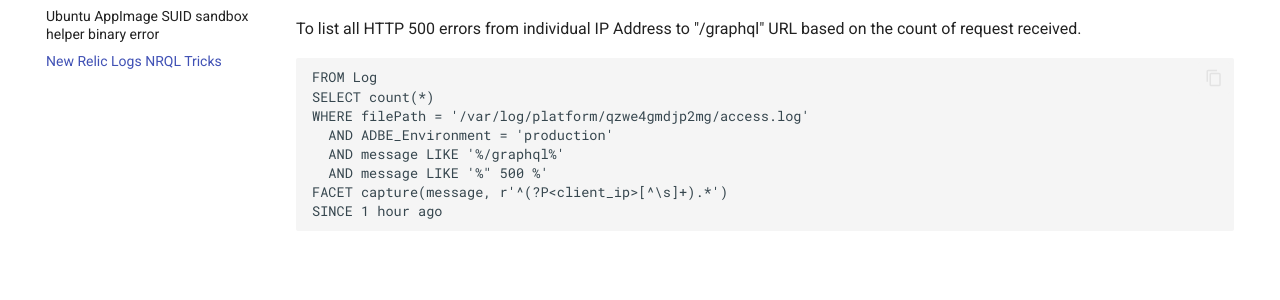
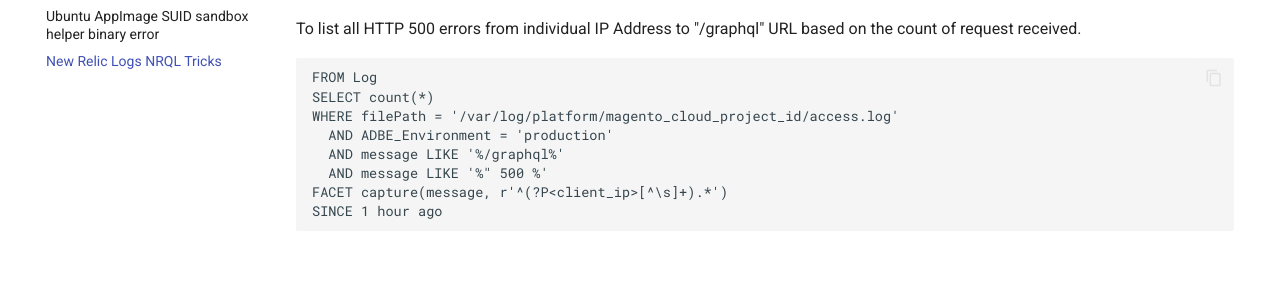
Before and after one commit to devops-archive/devops-archive.github.io, an MkDocs documentation site: the page built from docs/docs/snippets/new-relic-logs-nrql-tricks.md, in a window 1280 px wide. Shown: the part 404-704 px from the top of the page. Built offline with MkDocs 1.6.1 and Material for MkDocs 9.7.7, drawn with Linux system fonts in a browser that asks for light colours; comment, search, counter and statistics services are not loaded.

Commit message:
new relic logs nrql tricks

````diff
--- a/docs/docs/snippets/new-relic-logs-nrql-tricks.md
+++ b/docs/docs/snippets/new-relic-logs-nrql-tricks.md
@@ -17,7 +17,7 @@
 ```
 FROM Log
 SELECT count(*)
-WHERE filePath = '/var/log/platform/qzwe4gmdjp2mg/access.log'
+WHERE filePath = '/var/log/platform/magento_cloud_project_id/access.log'
   AND ADBE_Environment = 'production'
   AND message LIKE '%/graphql%'
   AND message LIKE '%" 500 %'
````
